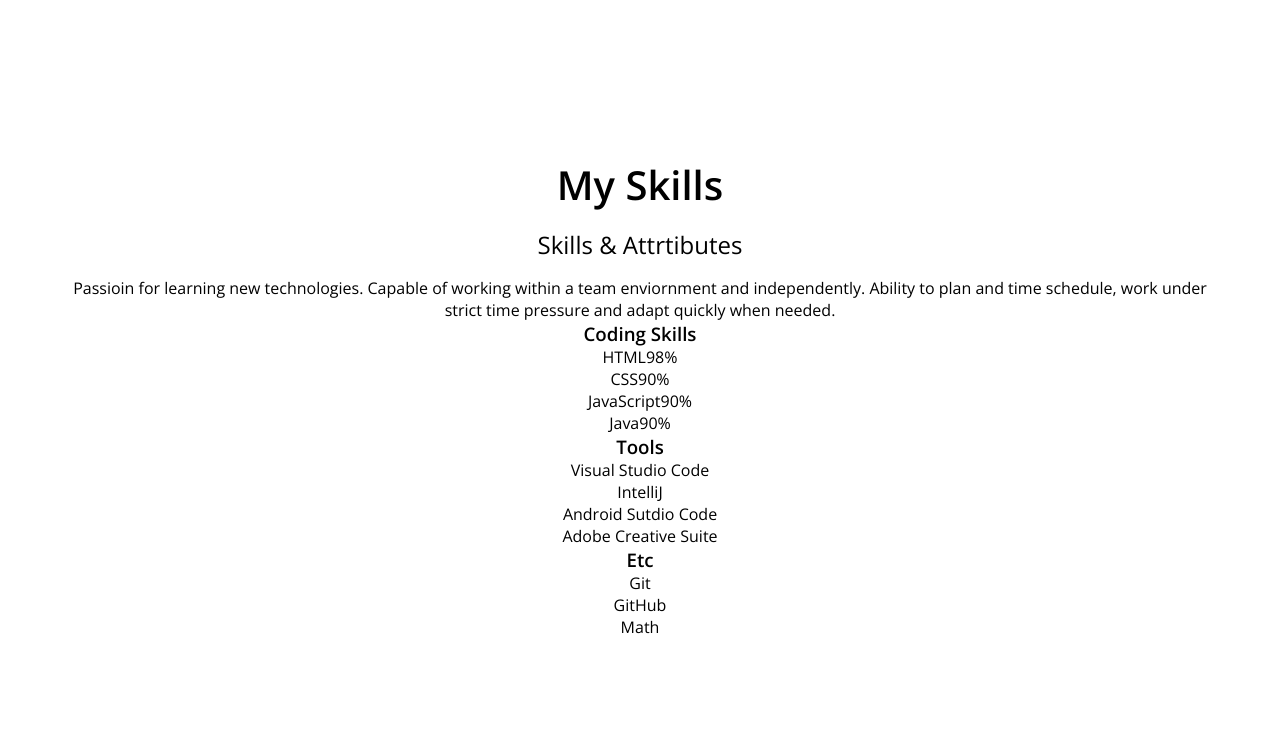
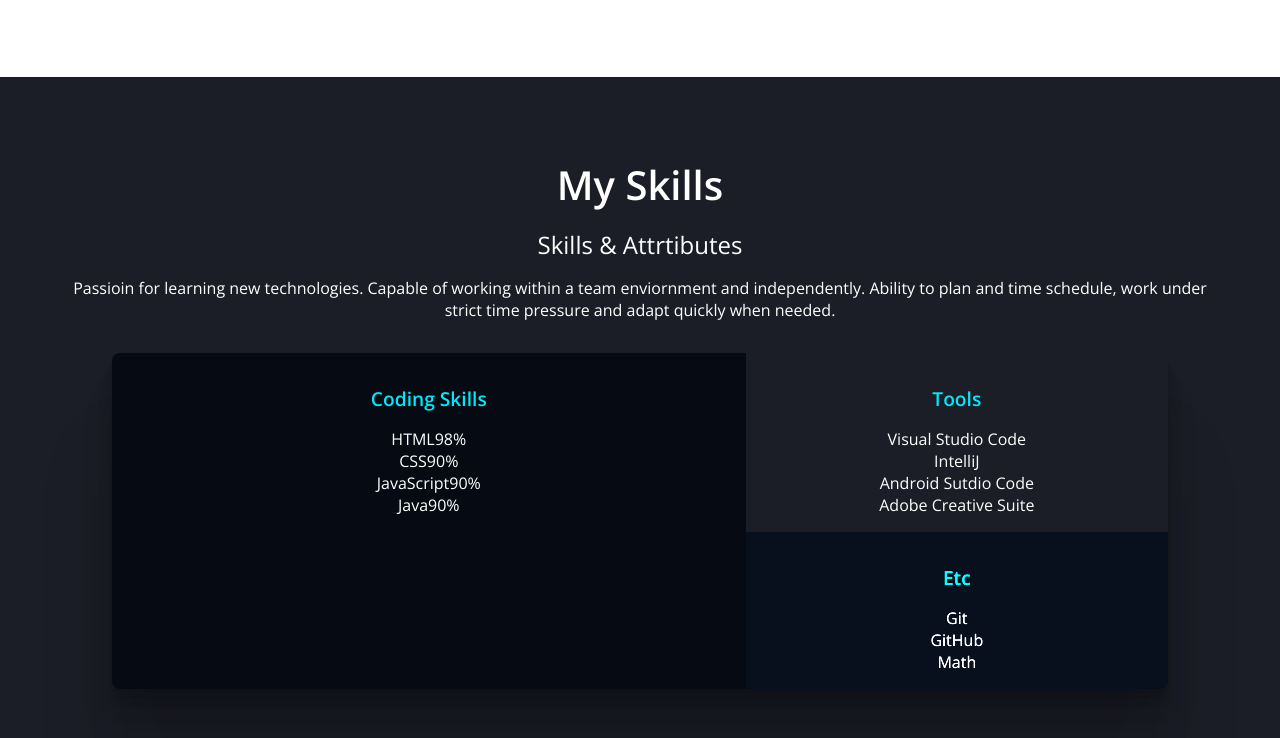
Before and after one commit to HaeinYu/haeinyu.github.io, a plain HTML site: page index.html in a window 1280 px wide. Shown: the part 1602-2340 px from the top of the page. Drawn offline with nearby package versions, Linux system fonts and the light colour scheme.

Commit message:
CSS-Skills

```diff
--- a/css/style.css
+++ b/css/style.css
@@ -232,3 +232,43 @@ button:focus {
     color: var(--color-primary);
     font-size: 0.8rem;
 }
+
+/* Skills */
+#skills {
+    background-color: var(--color-primary-variant);
+    color: var(--color-text);
+}
+
+.skills {
+    display: grid;
+    grid-template-columns: 6fr 4fr;
+    margin: 2rem 3rem;
+    border-radius: 8px;
+    overflow: hidden;
+    box-shadow: 0 2.8px 2.2px rgba(0, 0, 0, 0.034),
+    0 6.7px 5.3px rgba(0, 0, 0, 0.048), 0 12.5px 10px rgba(0, 0, 0, 0.06),
+    0 22.3px 17.9px rgba(0, 0, 0, 0.072), 0 41.8px 33.4px rgba(0, 0, 0, 0.086),
+    0 100px 80px rgba(0, 0, 0, 0.12);
+}
+
+.skills__title {
+    color: var(--color-accent);
+    margin: 1rem 0;
+    font-size: 1.2rem;
+}
+
+.skills__coding {
+    grid-row: span 2;
+    padding: 1rem;
+    background-color: var(--color-primary);
+}
+
+.skills__tools {
+    padding: 1rem;
+}
+
+.skills__etc {
+    padding: 1rem;
+    background-color: var(--color-primary);
+    filter: brightness(150%);
+}
--- a/index.html
+++ b/index.html
@@ -116,14 +116,15 @@
         </section>
         <!-- Skills -->
         <section id="skills" class="section">
-            <h2 class="title">My Skills</h2>
+            <div class="max-container">
+                <h2 class="title">My Skills</h2>
             <p class="description">Skills & Attrtibutes</p>
             <p>Passioin for learning new technologies. Capable of working within a team enviornment and independently.
                 Ability to plan and time schedule, work under strict time pressure and adapt quickly when needed.
             </p>
-            <div>
-                <section>
-                    <h3>Coding Skills</h3>
+            <div class="skills">
+                <section class="skills__coding">
+                    <h3 class="skills__title">Coding Skills</h3>
                     <ul>
                         <li>
                             <div><span>HTML</span><span>98%</span></div>
@@ -143,8 +144,8 @@
                         </li>
                     </ul>
                 </section>
-                <section>
-                    <h3>Tools</h3>
+                <section class="skills__tools">
+                    <h3 class="skills__title">Tools</h3>
                     <ul>
                         <li>Visual Studio Code</li>
                         <li>IntelliJ</li>
@@ -152,14 +153,15 @@
                         <li>Adobe Creative Suite</li>
                     </ul>
                 </section>
-                <section>
-                    <h3>Etc</h3>
+                <section class="skills__etc">
+                    <h3 class="skills__title">Etc</h3>
                     <ul>
                         <li>Git</li>
                         <li>GitHub</li>
                         <li>Math</li>
                     </ul>
                 </section>
+            </div>
             </div>
         </section>
         <!-- Work -->
```
